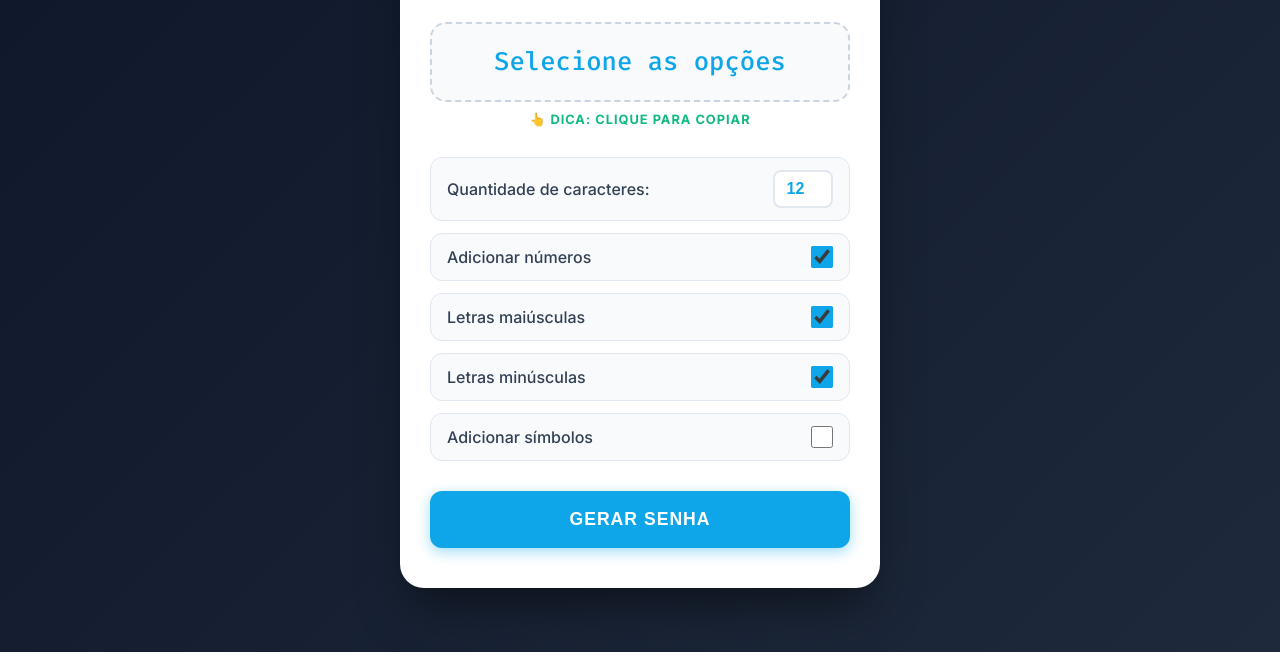
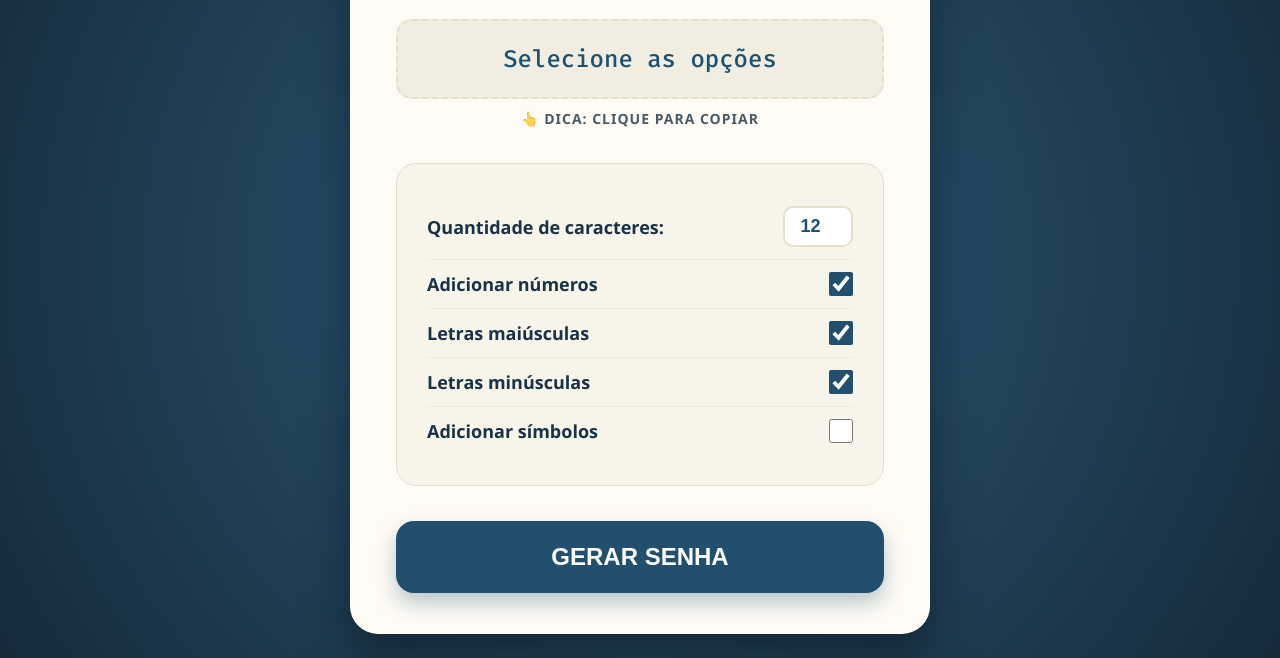
Before and after one commit to ArthurssDev/password-generator, a plain HTML site: page index.html in a window 1280 px wide. Shown: the part 148-806 px from the top of the page. Drawn offline with Linux system fonts and the light colour scheme; a web font is replaced by a local one.

Commit message:
Design changes

```diff
--- a/assets/css/style.css
+++ b/assets/css/style.css
@@ -1,200 +1,173 @@
-@import url('https://fonts.googleapis.com/css2?family=Inter:wght@400;500;700;800&family=Fira+Code:wght@500&display=swap');
-
-:root {
-  --primary-color: #0ea5e9;
-  --primary-hover: #0284c7;
-  --bg-gradient: linear-gradient(135deg, #0f172a 0%, #1e293b 100%);
-  --card-bg: #ffffff;
-  --text-main: #334155;
-  --text-light: #64748b;
-  --success: #10b981;
-}
+@import url('https://fonts.googleapis.com/css2?family=Segoe+UI:wght@400;700;800&family=Fira+Code:wght@500&display=swap');
 
 * {
-  box-sizing: border-box;
     margin: 0;
     padding: 0;
+    box-sizing: border-box;
     outline: none;
 }
 
 body {
-  background: var(--bg-gradient);
-  font-family: 'Inter', sans-serif;
-  color: var(--text-main);
+    font-family: 'Segoe UI', Tahoma, Geneva, Verdana, sans-serif;
+    background: radial-gradient(circle at 50% 50%, #2c5c7d 0%, #162a3a 100%);
     display: flex;
+    justify-content: center;
     align-items: center;
-  justify-content: center;
     min-height: 100vh;
-  padding: 20px;
 }
 
-.container {
-  background: var(--card-bg);
+.fundo-tela {
     width: 100%;
-  max-width: 480px;
-  padding: 40px 30px;
-  border-radius: 24px;
-  box-shadow: 0 25px 50px -12px rgba(0, 0, 0, 0.5);
+    display: flex;
+    justify-content: center;
+    align-items: center;
+    padding: 24px;
 }
 
-h1 {
-  text-align: center;
-  font-size: 1.8rem;
-  font-weight: 800;
-  color: #0f172a;
-  margin-bottom: 30px;
-  text-transform: uppercase;
-  letter-spacing: -0.5px;
-}
-
-.resultado-container {
+.container-principal {
+    background: #fdfbf4;
+    width: 100%;
+    max-width: 580px;
+    border-radius: 28px;
+    padding: 50px 45px 40px 45px;
+    box-shadow: 0 25px 50px rgba(0, 0, 0, 0.4);
     display: flex;
     flex-direction: column;
     align-items: center;
-  margin-bottom: 30px;
+    border: 1px solid rgba(255, 255, 255, 0.6);
+}
+
+.titulo {
+    color: #1a3245;
+    font-size: 42px;
+    font-weight: 800;
+    margin-bottom: 35px;
+    text-transform: uppercase;
+    letter-spacing: 2px;
+    text-align: center;
+}
+
+.caixa-resultado {
+    width: 100%;
+    margin-bottom: 35px;
+    text-align: center;
 }
 
 .resultado {
-  background-color: #f8fafc;
-  border: 2px dashed #cbd5e1;
+    background: #f1ede1;
     width: 100%;
+    min-height: 80px;
+    border-radius: 16px;
+    border: 2px dashed #e5e0cc;
+    display: flex;
+    justify-content: center;
+    align-items: center;
     padding: 20px;
-  border-radius: 16px;
     font-family: 'Fira Code', monospace;
-  font-size: 1.6rem;
-  font-weight: 500;
-  text-align: center;
-  color: var(--primary-color);
+    font-size: 24px;
+    color: #1c5271;
     word-break: break-all;
     cursor: pointer;
     transition: all 0.3s ease;
-  min-height: 80px;
-  display: flex;
-  align-items: center;
-  justify-content: center;
 }
 
 .resultado:hover {
-  background-color: #f1f5f9;
-  border-color: var(--primary-color);
+    background: #ebe7d8;
     transform: translateY(-2px);
-  box-shadow: 0 10px 15px -3px rgba(14, 165, 233, 0.1);
-}
-
-.resultado:active {
-  transform: scale(0.98);
 }
 
 .dica {
+    color: #1a3245;
+    font-size: 14px;
+    font-weight: 700;
     margin-top: 10px;
-  font-size: 0.8rem;
-  font-weight: 700;
-  color: var(--success);
-  text-transform: uppercase;
     letter-spacing: 1px;
+    opacity: 0.8;
 }
 
-.opcoes-container {
-  display: flex;
-  flex-direction: column;
-  gap: 12px;
-  margin-bottom: 30px;
+.opcoes-painel {
+    width: 100%;
+    background: rgba(241, 237, 225, 0.5);
+    border-radius: 20px;
+    padding: 30px;
+    margin-bottom: 35px;
+    border: 1px solid #e5e0cc;
 }
 
-.form-group {
+.grupo-controle {
     display: flex;
     justify-content: space-between;
     align-items: center;
-  background-color: #f8fafc;
-  padding: 12px 16px;
-  border-radius: 12px;
-  border: 1px solid #e2e8f0;
-  transition: all 0.2s ease;
+    padding: 12px 0;
+    border-bottom: 1px solid rgba(229, 224, 204, 0.5);
 }
 
-.form-group:hover {
-  background-color: #f1f5f9;
-  border-color: #cbd5e1;
+.grupo-controle:last-child {
+    border-bottom: none;
 }
 
-.form-group label {
-  font-size: 1rem;
-  font-weight: 500;
-  color: var(--text-main);
-  cursor: pointer;
-  user-select: none;
+.grupo-controle label {
+    color: #1a3245;
+    font-size: 18px;
+    font-weight: 700;
 }
 
 .quantidade-caracteres {
-  width: 60px;
+    width: 70px;
     padding: 8px;
-  border: 2px solid #e2e8f0;
-  border-radius: 8px;
+    border: 2px solid #e5e0cc;
+    border-radius: 10px;
+    background: #fff;
     text-align: center;
-  font-size: 1rem;
+    font-size: 18px;
     font-weight: 700;
-  color: var(--primary-color);
-  transition: border-color 0.2s ease;
-}
-
-.quantidade-caracteres:focus {
-  border-color: var(--primary-color);
+    color: #1c5271;
 }
 
 input[type="checkbox"] {
-  width: 22px;
-  height: 22px;
+    width: 24px;
+    height: 24px;
     cursor: pointer;
-  accent-color: var(--primary-color);
+    accent-color: #214f6d;
 }
 
 .gerar {
+    background: #214f6d;
+    color: #ffffff;
     width: 100%;
-  background-color: var(--primary-color);
-  color: #fff;
     border: none;
-  border-radius: 12px;
-  padding: 18px;
-  font-size: 1.1rem;
+    border-radius: 18px;
+    padding: 22px 0;
+    font-size: 24px;
     font-weight: 700;
     text-transform: uppercase;
-  letter-spacing: 1px;
     cursor: pointer;
-  transition: all 0.3s ease;
-  box-shadow: 0 4px 14px 0 rgba(14, 165, 233, 0.39);
+    box-shadow: 0 10px 20px rgba(33, 79, 109, 0.3);
+    transition: all 0.4s ease;
 }
 
 .gerar:hover {
-  background-color: var(--primary-hover);
-  transform: translateY(-2px);
-  box-shadow: 0 6px 20px rgba(14, 165, 233, 0.4);
+    background: #1a3e56;
+    transform: translateY(-3px);
+    box-shadow: 0 15px 25px rgba(33, 79, 109, 0.4);
 }
 
 .gerar:active {
-  transform: translateY(0);
-  box-shadow: 0 2px 10px rgba(14, 165, 233, 0.3);
+    transform: translateY(-1px);
 }
 
-@media (max-width: 480px) {
-  .container {
-    padding: 30px 20px;
+/* Responsividade */
+@media (max-width: 600px) {
+    .container-principal {
+        padding: 35px 25px;
     }
-
-  h1 {
-    font-size: 1.5rem;
-    margin-bottom: 20px;
+    .titulo {
+        font-size: 32px;
     }
-
     .resultado {
-    font-size: 1.3rem;
-    padding: 15px;
+        font-size: 18px;
     }
-
-  .form-group {
-    padding: 10px 12px;
-  }
-
-  .form-group label {
-    font-size: 0.9rem;
+    .grupo-controle label {
+        font-size: 16px;
     }
 }
--- a/index.html
+++ b/index.html
@@ -4,51 +4,51 @@
 <head>
   <meta charset="UTF-8">
   <meta name="viewport" content="width=device-width, initial-scale=1.0">
-  <meta http-equiv="X-UA-Compatible" content="ie=edge">
-  <title>Gerador de Senhas</title>
-  <link rel="stylesheet" href="./assets/css/style.css">
+  <title>Gerador de Senha</title>
+  <link rel="stylesheet" href="assets/css/style.css">
 </head>
 
 <body>
-  <main class="container">
-    <h1>Gerador de Senha</h1>
+  <div class="fundo-tela">
+    <main class="container-principal">
+      <h1 class="titulo">Gerador de Senha</h1>
 
-    <div class="resultado-container">
+      <div class="caixa-resultado">
         <div class="resultado">Selecione as opções</div>
-      <div class="dica">👆 DICA: CLIQUE PARA COPIAR</div>
+        <p class="dica">👆 DICA: CLIQUE PARA COPIAR</p>
       </div>
 
-    <div class="opcoes-container">
-      <div class="form-group">
-        <label for="caracteres">Quantidade de caracteres:</label>
-        <input type="number" id="caracteres" class="quantidade-caracteres" value="12" min="4" max="50">
+      <div class="opcoes-painel">
+        <div class="grupo-controle">
+          <label>Quantidade de caracteres:</label>
+          <input type="number" class="quantidade-caracteres" value="12" min="4" max="50">
         </div>
 
-      <div class="form-group">
-        <label for="num">Adicionar números</label>
-        <input type="checkbox" id="num" class="numeros" checked>
+        <div class="grupo-controle">
+          <label>Adicionar números</label>
+          <input type="checkbox" class="numeros" checked>
         </div>
 
-      <div class="form-group">
-        <label for="mai">Letras maiúsculas</label>
-        <input type="checkbox" id="mai" class="letras-maiusculas" checked>
+        <div class="grupo-controle">
+          <label>Letras maiúsculas</label>
+          <input type="checkbox" class="letras-maiusculas" checked>
         </div>
 
-      <div class="form-group">
-        <label for="min">Letras minúsculas</label>
-        <input type="checkbox" id="min" class="letras-minusculas" checked>
+        <div class="grupo-controle">
+          <label>Letras minúsculas</label>
+          <input type="checkbox" class="letras-minusculas" checked>
         </div>
 
-      <div class="form-group">
-        <label for="sim">Adicionar símbolos</label>
-        <input type="checkbox" id="sim" class="simbolos">
+        <div class="grupo-controle">
+          <label>Adicionar símbolos</label>
+          <input type="checkbox" class="simbolos">
         </div>
       </div>
 
       <button class="gerar">Gerar Senha</button>
     </main>
-
-  <script src="./assets/js/index.js"></script>
+  </div>
+  <script src="assets/js/index.js"></script>
 </body>
 
 </html>
```
Lines whose indentation alone changed are shown as unchanged.
